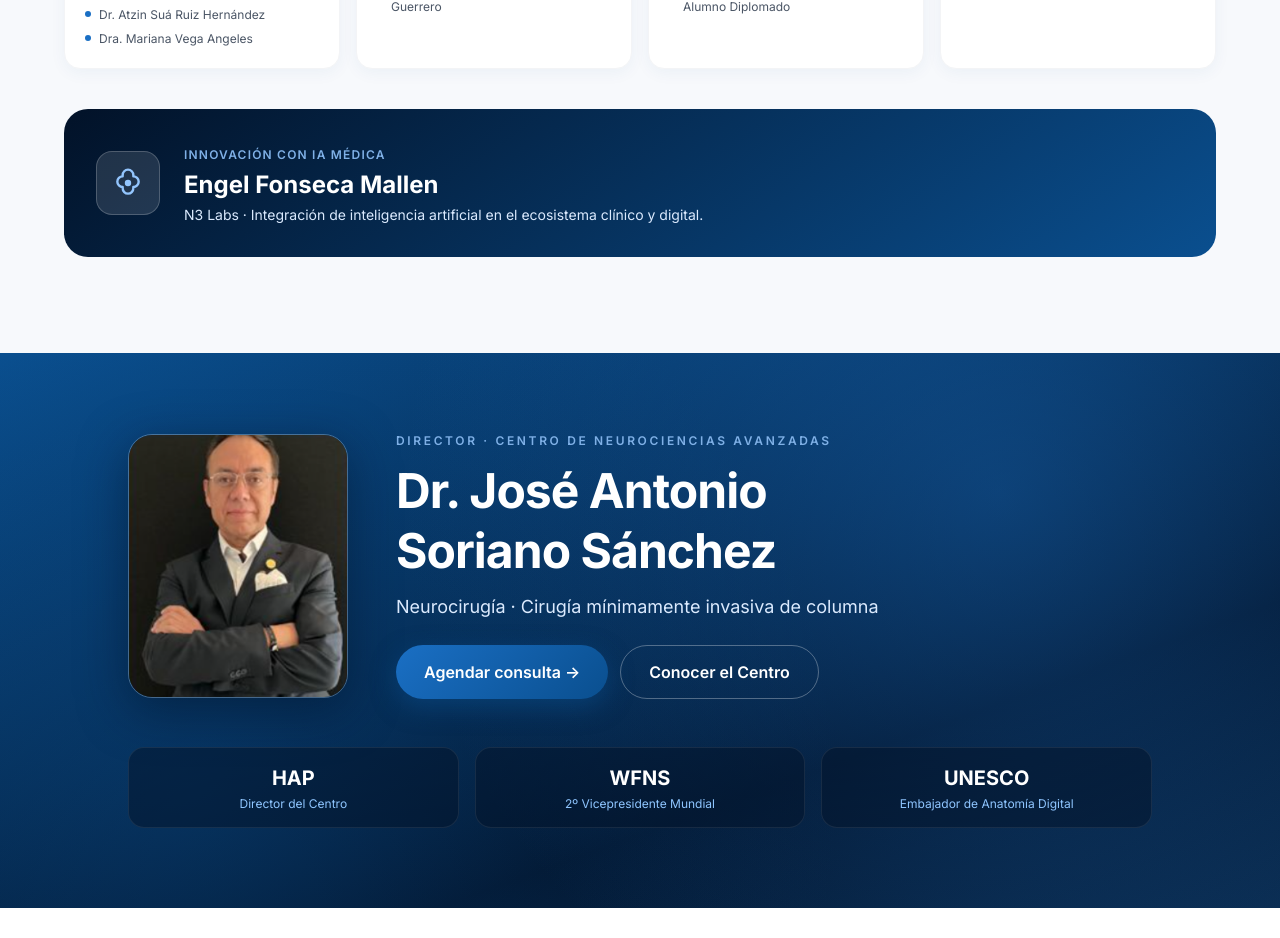
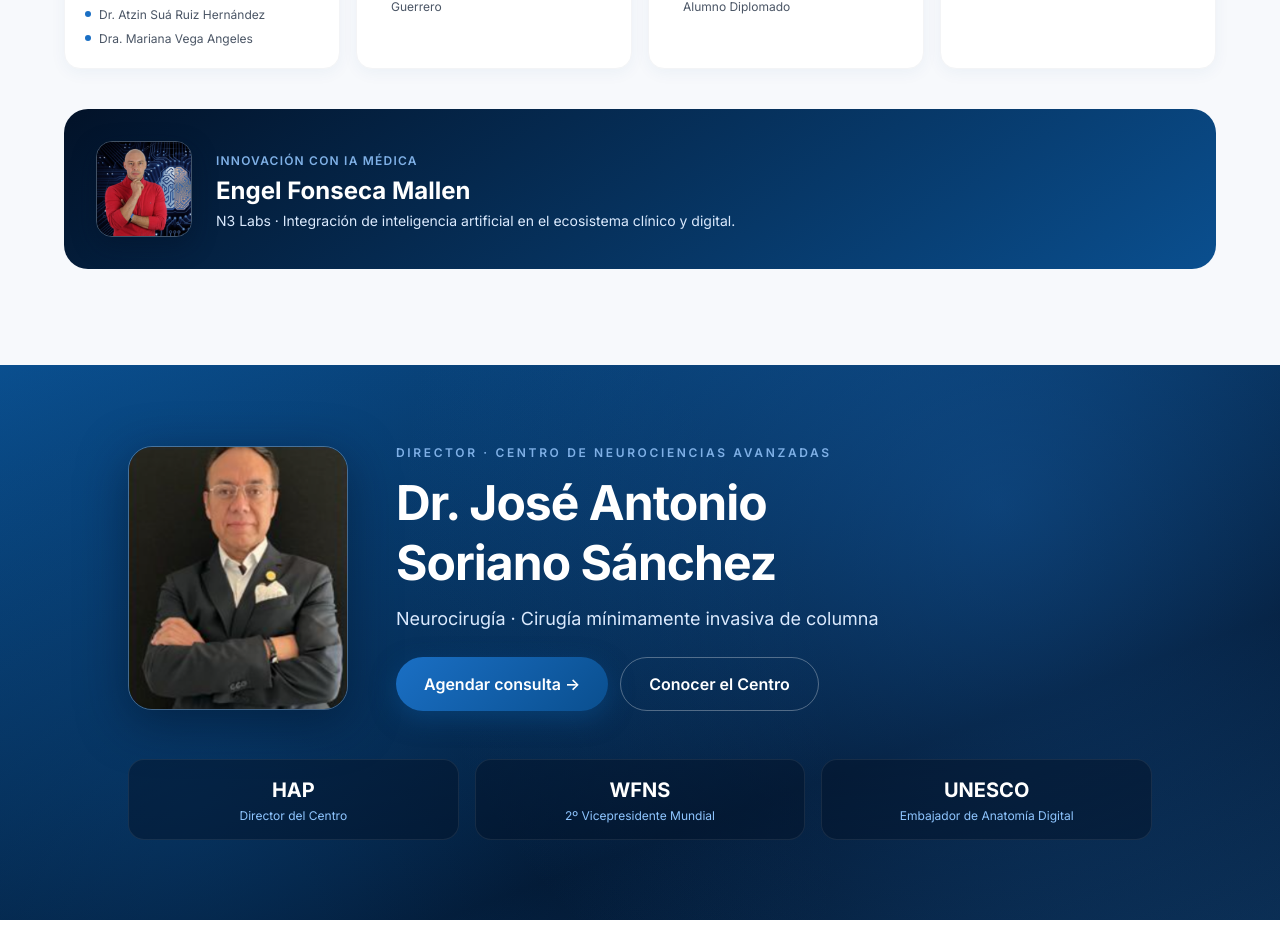
Before and after one commit to Ricmonpa/neurocienciasavanzadas.ha, a React (Vite) app: page / in a window 1280 px wide. Shown: the part 6116-7054 px from the top of the page. Built offline with nearby package versions, Linux system fonts and the light colour scheme.

Commit message:
Agrega foto de Engel Fonseca en la tarjeta de Innovacion IA

```diff
--- a/src/components/Equipo.jsx
+++ b/src/components/Equipo.jsx
@@ -131,13 +131,12 @@ export default function Equipo() {
         {/* Innovación — N3 Labs */}
         <div className="rounded-3xl p-6 sm:p-8 flex flex-col sm:flex-row items-center gap-6 text-center sm:text-left"
           style={{ background: 'linear-gradient(145deg, #021228, #0a4f8f)', color: '#fff' }}>
-          <div className="w-16 h-16 rounded-2xl flex items-center justify-center flex-shrink-0"
-            style={{ background: 'rgba(255,255,255,0.12)', border: '1px solid rgba(255,255,255,0.2)' }}>
-            <svg className="w-8 h-8" viewBox="0 0 24 24" fill="none" stroke="#93c5fd" strokeWidth="1.8">
-              <path d="M12 2a4 4 0 00-4 4v1a4 4 0 000 8v1a4 4 0 008 0v-1a4 4 0 000-8V6a4 4 0 00-4-4z" strokeLinecap="round" strokeLinejoin="round" />
-              <circle cx="12" cy="12" r="1.5" fill="#93c5fd" />
-            </svg>
-          </div>
+          <img
+            src="/engel-fonseca.jpg"
+            alt="Engel Fonseca Mallen"
+            className="w-20 h-20 sm:w-24 sm:h-24 rounded-2xl object-cover flex-shrink-0"
+            style={{ border: '1px solid rgba(255,255,255,0.25)', boxShadow: '0 8px 24px rgba(2,18,40,0.4)' }}
+          />
           <div className="flex-1">
             <span className="text-xs font-semibold tracking-widest uppercase" style={{ color: '#7fb0e6' }}>Innovación con IA Médica</span>
             <h3 className="font-bold text-xl sm:text-2xl mt-1">Engel Fonseca Mallen</h3>
```
Also changed, not shown: public/engel-fonseca.jpg (added).
